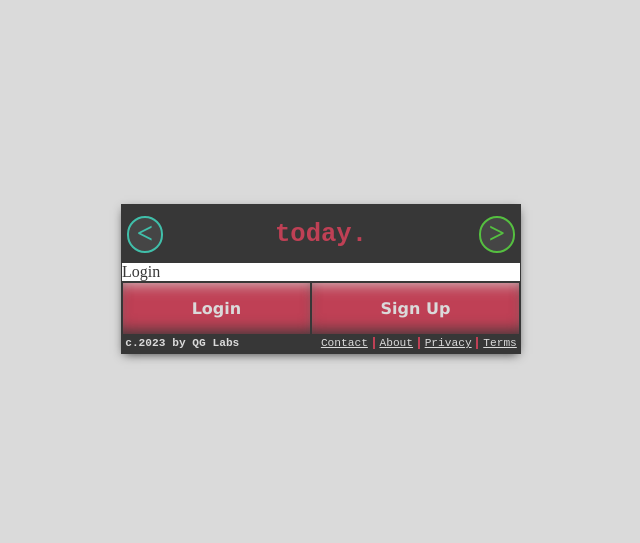
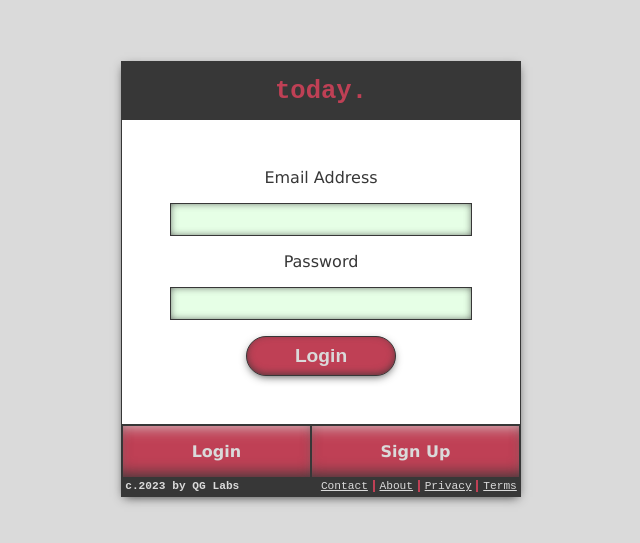
Before and after one commit to jake-the-cake/grateful, a React app in the folder client/: page /login in a window 1280 px wide. Shown: the part 121-664 px from the top of the page, without its empty margins (319-959 px from the left). Built offline with nearby package versions, Linux system fonts and the light colour scheme.

Commit message:
making form templates

```diff
--- a/client/src/App.tsx
+++ b/client/src/App.tsx
@@ -1,10 +1,10 @@
 import React, { createContext, useReducer } from 'react'
 import './App.css'
-import { BrowserRouter, Routes, Route, Link } from 'react-router-dom'
+import { BrowserRouter, Routes, Route } from 'react-router-dom'
 import { Grateful } from './pages/Grateful'
 import { Footer } from './components/Footer'
-import { Home, Homepage } from './pages/Home'
-import { Menu } from './components/Menu'
+import { Home, LoginPage, SignUpPage } from './pages/Home'
+import { Homepage } from './pages/home-screens/Homepage'
 
 export const AppContext: any = createContext({})
 
@@ -60,20 +60,8 @@ export const App: () => JSX.Element = () => {
           <Routes>
             <Route path=''>
               <Route path='' element={ <Home element={ <Homepage /> }/> }/>
-              <Route path='signup' element={
-                <Home
-                  element={
-                    <>Sign Up</>
-                  }
-                />
-              }/>
-              <Route path='login' element={
-                <Home
-                  element={
-                    <>Login</>
-                  }
-                />
-              }/>
+              <Route path='signup' element={ <Home element={ <SignUpPage /> } /> }/>
+              <Route path='login' element={ <Home element={ <LoginPage /> } /> }/>
             </Route>
             <Route
               path='/grateful'
--- a/client/src/pages/Home.tsx
+++ b/client/src/pages/Home.tsx
@@ -1,4 +1,4 @@
-import React from 'react'
+import React, { ReactNode } from 'react'
 import { Menu } from '../components/Menu'
 import { PageTitle, PAGE_TITLE_ARROWS } from '../components/PageTitle'
 import { useSetPageProps } from '../hooks/UseSetPageProps'
@@ -9,20 +9,69 @@ export interface PageProps {
   element?: JSX.Element
 }
 
-export const Homepage = () => {
+type BuildFormProps = {
+  type: string
+  name: string
+  stack?: string
+  label: string
+  callback?: () => void
+}
+
+
+const TextInputUnderLabel = ({ label }: { label: string }) => {
   return (
-    <div className='main__block'>
-      <div className='main__block--p'>
-        Good morning, and welcome to <span className='text-emphasis'>today</span>, your personal reflection assistant. It only takes a few moments each day to help yourself heading in the right direction. Just use the menu below to login or create an account.
-      </div>
-      <div className='main__block--p'>
-        Everthing within this app is 100% anonymous; you will not be required to give any personal information, and any information that you voluntarily give will never be shared. In fact, you can even sign up with a fake email address, and we would never know!
-      </div>
-      <div className='main__block--p'>
-        There is no charge to use this service. We just ask that you spread the word to others who may benifit. If you have ideas to improve this service, reach out to quietgoatlabs@gmail.com
-      </div>
+    <>
+      <label className='form__label'>{ label }</label>
+      <input className='form__main' type='text' />
+    </>
+  )
+}
+
+const FormButton = () => {
+
+}
+
+const useBuildForm = ( data: BuildFormProps[] ): JSX.Element => {
+  const elements: any[] = []
+  data.forEach( d => {
+    switch( d.type ) {
+      case 'text':
+        elements.push( <TextInputUnderLabel label={ d.label } /> )
+        break
+      default:
+        break
+    }
+  })
+  return (
+    <div className='form__container'>
+      { elements && elements.map( e => e )}
+      <button className='form__button button-red'>Login</button>
     </div>
   )
+}
+
+export const SignUpPage = () => {
+  return (
+    <>
+      Sign up page
+    </>
+  )
+}
+
+export const LoginPage = () => {
+  return useBuildForm([
+    {
+      type: 'text',
+      name: 'email',
+      stack: 'vertical',
+      label: 'Email Address',
+    },{
+      type: 'text',
+      name: 'password',
+      stack: 'vertical',
+      label: 'Password'
+    }
+  ])
 }
 
 export const Home: ( props: PageProps ) => JSX.Element = ({ element }) => {
@@ -35,8 +84,6 @@ export const Home: ( props: PageProps ) => JSX.Element = ({ element }) => {
       <PageTitle
         title={ title }
         theme={ theme }
-        left={ PAGE_TITLE_ARROWS.IMPROVEMENT }
-        right={ PAGE_TITLE_ARROWS.GRATITUDE }
       />
       { element }
       <Menu
--- /dev/null
+++ b/client/src/pages/home-screens/Homepage.tsx
@@ -0,0 +1,17 @@
+import React from 'react'
+
+export const Homepage = () => {
+  return (
+    <div className='main__block'>
+      <div className='main__block--p'>
+        Good morning, and welcome to <span className='text-emphasis'>today</span>, your personal reflection assistant. It only takes a few moments each day to help yourself heading in the right direction. Just use the menu below to login or create an account.
+      </div>
+      <div className='main__block--p'>
+        Everthing within this app is 100% anonymous; you will not be required to give any personal information, and any information that you voluntarily give will never be shared. In fact, you can even sign up with a fake email address, and we would never know!
+      </div>
+      <div className='main__block--p'>
+        There is no charge to use this service. We just ask that you spread the word to others who may benifit. If you have ideas to improve this service, reach out to quietgoatlabs@gmail.com
+      </div>
+    </div>
+  )
+}
```
